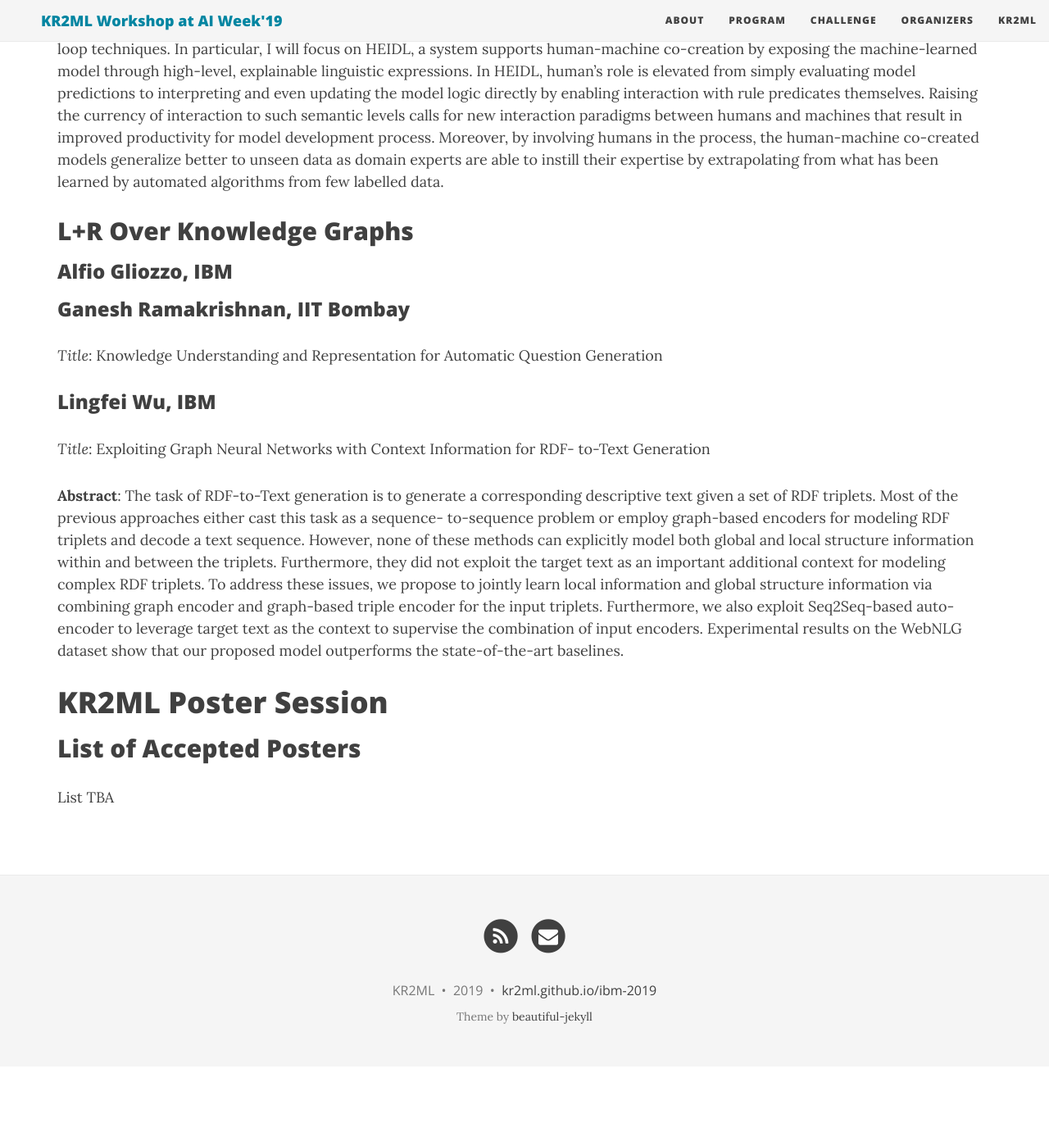
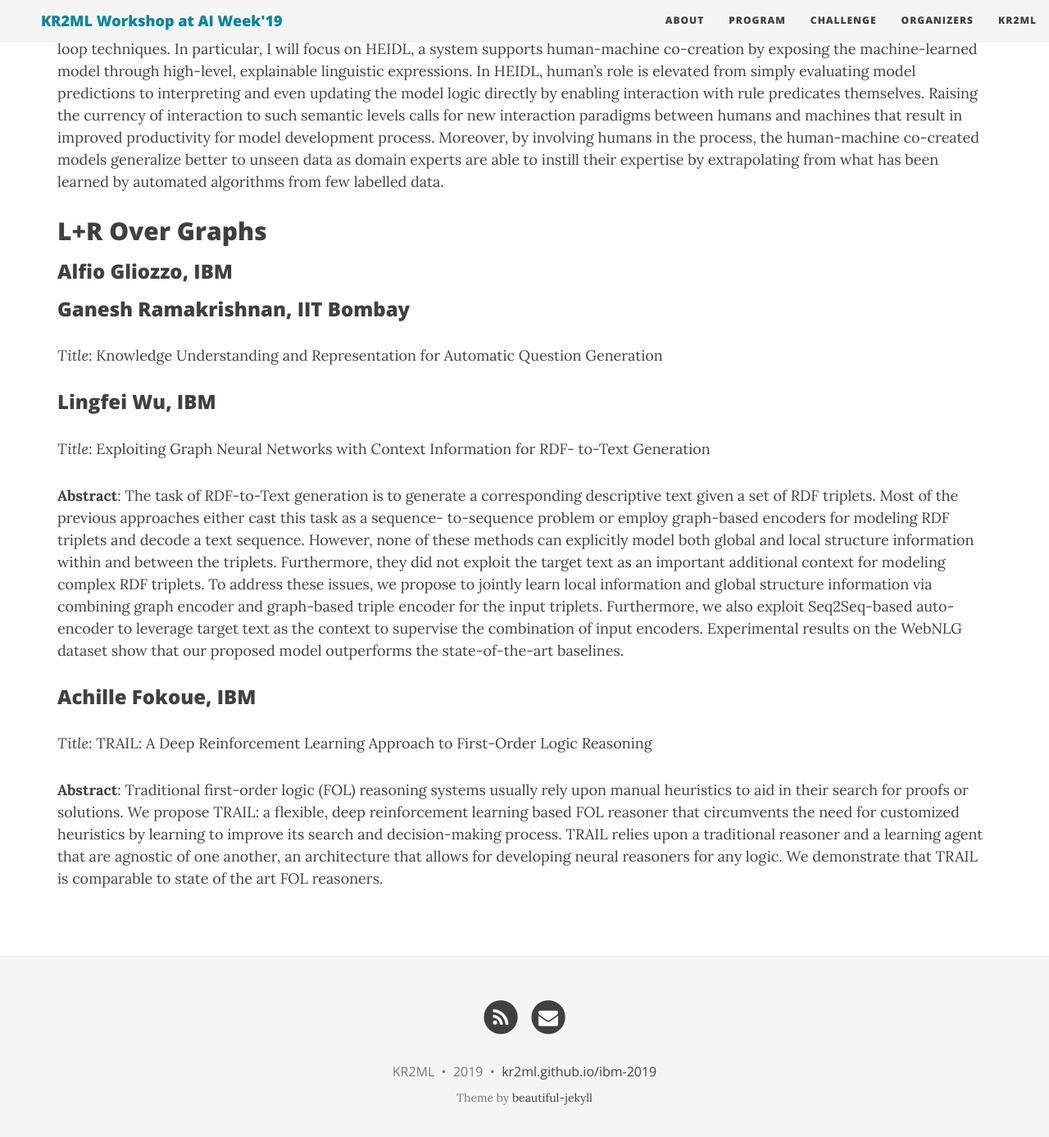
Before and after one commit to kr2ml/ibm-2019, a Jekyll site: the page built from schedule.md, in a window 1280 px wide and 1400 px high, scrolled down 4411 px. Shown: the top 1387 px of the window at 82% size. Built offline with Jekyll 4.4.1, drawn with Linux system fonts in a browser that asks for light colours; nearby versions of some CDN libraries; before the commit the page ends 5712 px from its top, so only the background shows below that; some of the changed text lies outside the part shown.

Commit message:
schedule changes

```diff
--- a/schedule.md
+++ b/schedule.md
@@ -112,14 +112,14 @@ and ML from our recent work.
 
 ### Lucian Popa, IBM<a name="lucian-popa"></a>
 
-*Title*: Human-Machine Co-Creation with Deep Learning and Human-in-the-Loop
+*Title*: Human-Machine Co-Creation of Explainable Models
 
 **Abstract**: While the role of humans is increasingly recognized in machine learning community, representation of and interaction with models in current human-in-the-loop machine learning (HITL-ML) approaches are too low-level and far-removed from human's conceptual models. I will present ongoing work in my team to support human-machine co-creation with learning and human-in-the-loop techniques. In particular, I will focus on HEIDL, a system supports human-machine co-creation by exposing the machine-learned model through high-level, explainable linguistic expressions. In HEIDL, human's role is elevated from simply evaluating model predictions to interpreting and even updating the model logic directly by enabling interaction with rule predicates themselves. Raising the currency of interaction to such semantic levels calls for new interaction paradigms between humans and machines that result in improved productivity for model development process. Moreover, by involving humans in the process, the human-machine co-created models generalize better to unseen data as domain experts are able to instill their expertise by extrapolating from what has been learned by automated algorithms from few labelled data.
 
 
 
 
-## L+R Over Knowledge Graphs
+## L+R Over Graphs
 
 ### Alfio Gliozzo, IBM<a name="alfio-gliozzo"></a>
 
@@ -135,15 +135,21 @@ Question Generation
 
 **Abstract**: The task of RDF-to-Text generation is to generate a corresponding descriptive text given a set of RDF triplets. Most of the previous approaches either cast this task as a sequence- to-sequence problem or employ graph-based encoders for modeling RDF triplets and decode a text sequence. However, none of these methods can explicitly model both global and local structure information within and between the triplets. Furthermore, they did not exploit the target text as an important additional context for modeling complex RDF triplets. To address these issues, we propose to jointly learn local information and global structure information via combining graph encoder and graph-based triple encoder for the input triplets. Furthermore, we also exploit Seq2Seq-based auto-encoder to leverage target text as the context to supervise the combination of input encoders. Experimental results on the WebNLG dataset show that our proposed model outperforms the state-of-the-art baselines.
 
-# KR2ML Poster Session<a name="poster-session"></a>
+### Achille Fokoue, IBM<a name="achille-fokoue"></a>
+
+*Title*: TRAIL: A Deep Reinforcement Learning Approach to First-Order Logic Reasoning
+
+**Abstract**: Traditional first-order logic (FOL) reasoning systems usually rely upon manual heuristics to aid in their search for proofs or solutions.  We propose TRAIL: a flexible, deep reinforcement learning based FOL reasoner that circumvents the need for customized heuristics by learning to improve its search and decision-making process. TRAIL relies upon a traditional reasoner and a learning agent that are agnostic of one another, an architecture that allows for developing neural reasoners for any logic. We demonstrate that TRAIL is comparable to state of the art FOL reasoners.
+
+
+
+
+
+<!-- # KR2ML Poster Session<a name="poster-session"></a>
 
 ## List of Accepted Posters
 
-List TBA
-
-
-
-<!-- <div class="posts-list">
+List TBA<div class="posts-list">
   {% for post in paginator.posts %}
   <article class="post-preview">
     <a href="{{ post.url | prepend: site.baseurl }}">
```
